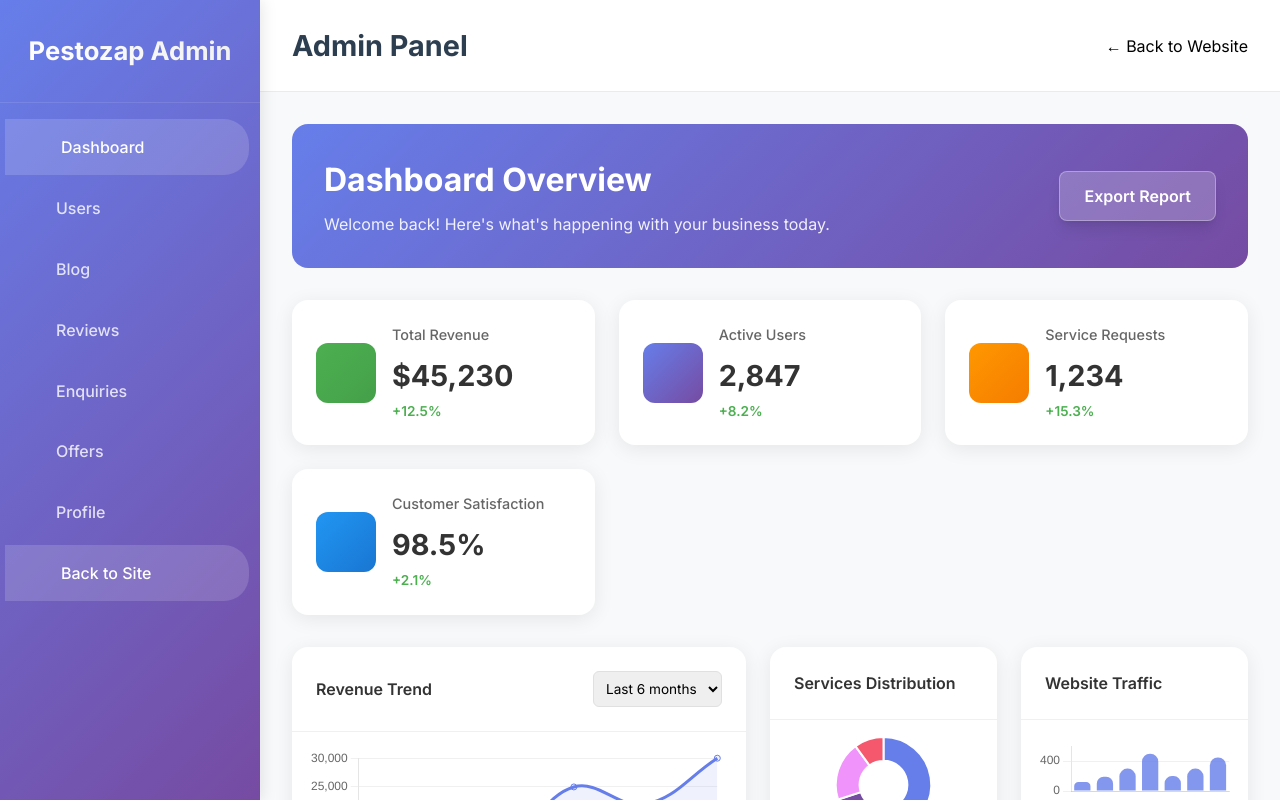
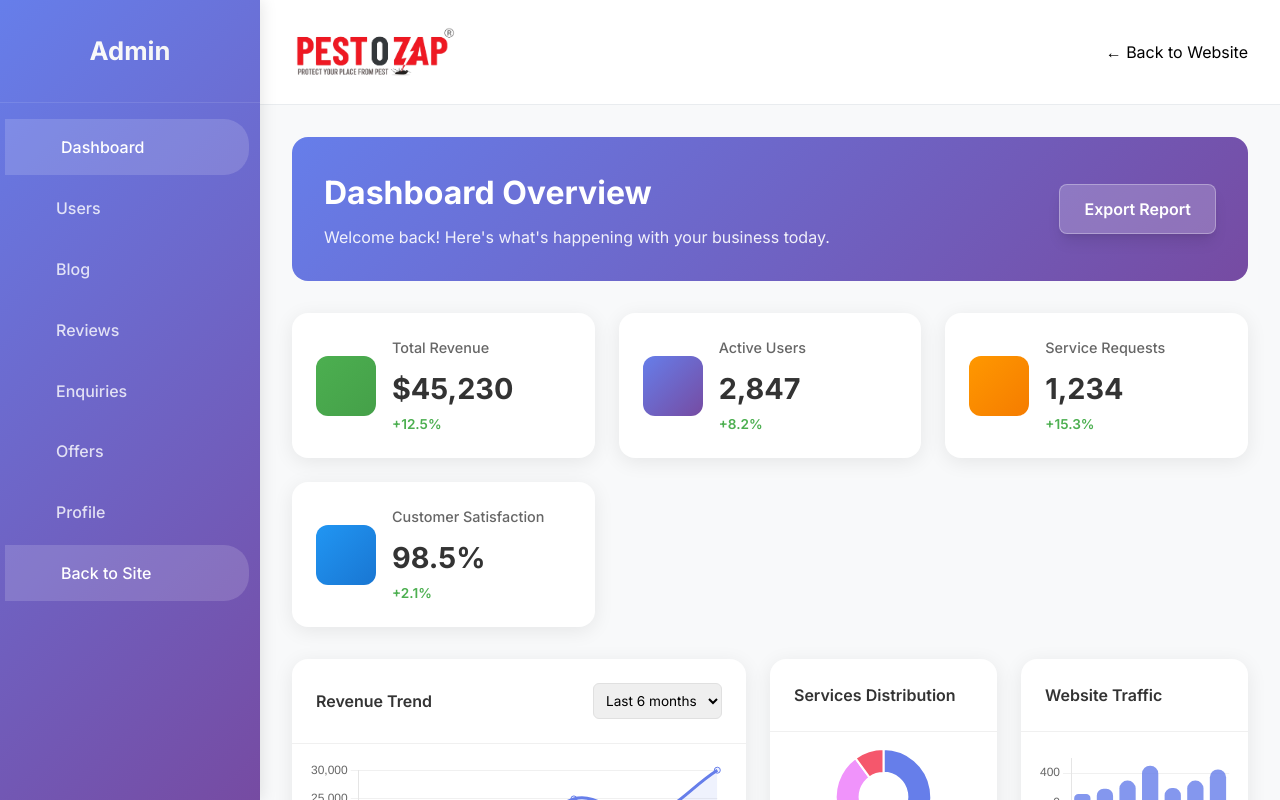
Before and after one commit to Neeraali-digital/PESTOZAP-FRONTEND, an Angular app: page /admin/dashboard in a window 1280 px wide. Built offline with nearby package versions, Linux system fonts and the light colour scheme.

Commit message:
amdin panel changes

```diff
--- a/src/app/admin/components/layout/admin-layout.component.html
+++ b/src/app/admin/components/layout/admin-layout.component.html
@@ -2,7 +2,7 @@
   <!-- Admin Sidebar -->
   <nav class="admin-sidebar">
     <div class="sidebar-header">
-      <h2>Pestozap Admin</h2>
+      <h2>Admin</h2>
     </div>
     <ul class="sidebar-menu">
       <li><a routerLink="/admin/dashboard" routerLinkActive="active"><i class="fas fa-tachometer-alt"></i> Dashboard</a></li>
@@ -19,7 +19,7 @@
   <!-- Admin Main Content -->
   <main class="admin-main">
     <header class="admin-header">
-      <h1>Admin Panel</h1>
+      <img src="../../../../assets/logo.png" alt="logo" class="h-14">
       <div class="header-actions">
         <a href="/" class="btn-back">← Back to Website</a>
       </div>
--- a/src/app/admin/components/sidebar/admin-sidebar.component.html
+++ b/src/app/admin/components/sidebar/admin-sidebar.component.html
@@ -18,7 +18,6 @@
       </div>
     </div>
   </div>
-
   <!-- Navigation -->
   <nav class="relative z-10 flex-1 p-4 space-y-1">
     <a
```
Also changed, not shown: src/assets/logo.jpg (deleted), src/assets/logo.png (added).
